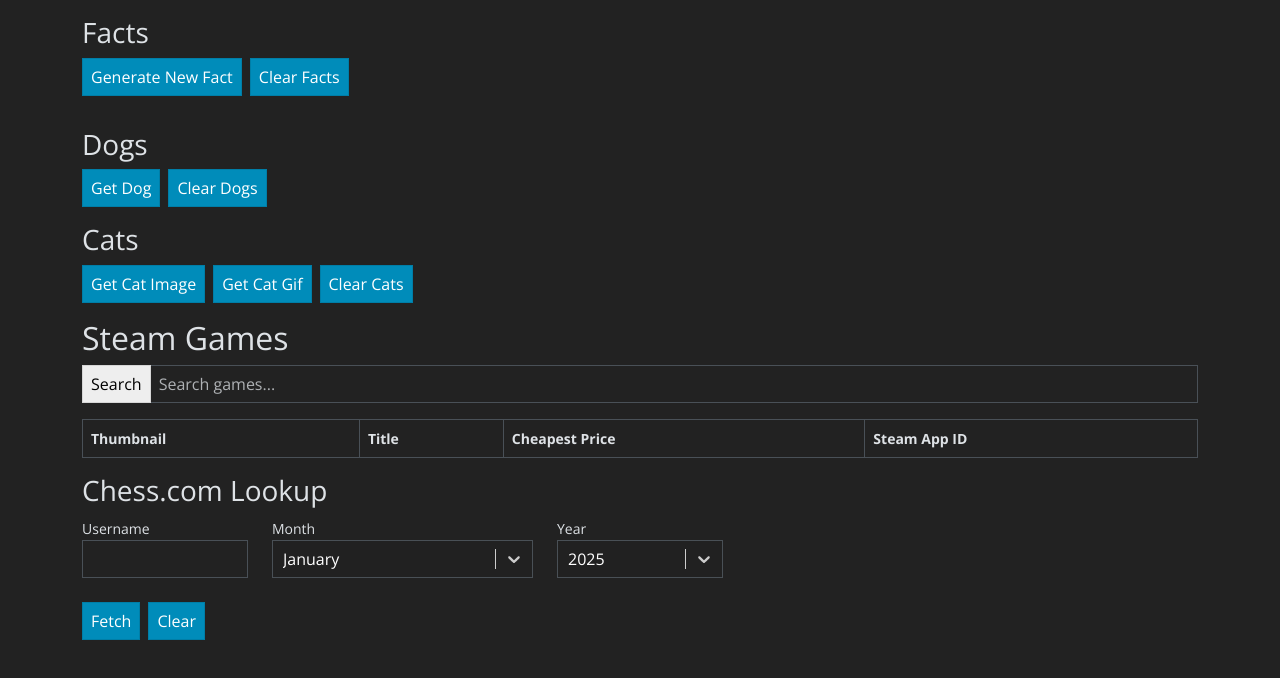
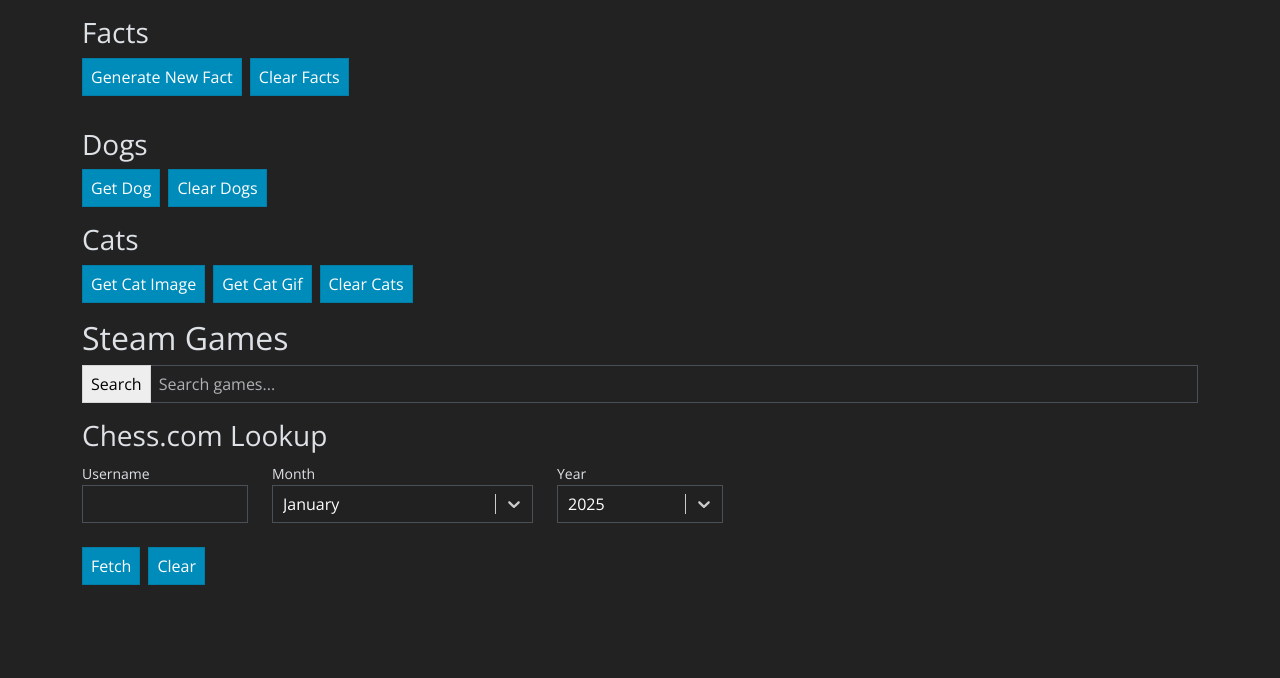
Before and after one commit to hosua/idk, a React (Vite) app: page / in a window 1280 px wide. Shown: the top 678 px of the page. Built offline with nearby package versions, Linux system fonts and the light colour scheme.

Commit message:
Use GenericTable in CheapSharkPage

```diff
--- a/src/pages/CheapSharkPage.jsx
+++ b/src/pages/CheapSharkPage.jsx
@@ -1,45 +1,33 @@
 import React, { useState, useEffect, useMemo } from "react";
 import { Button, Container, Table, Form, InputGroup } from "react-bootstrap";
-import {
-  createColumnHelper,
-  flexRender,
-  getCoreRowModel,
-  getSortedRowModel,
-  useReactTable,
-} from "@tanstack/react-table";
+import { createColumnHelper } from "@tanstack/react-table";
+import GenericTable from "@components/GenericTable";
+import CenterSpinner from "@components/CenterSpinner";
 
 export const CheapSharkPage = () => {
-  const [stores, setStores] = useState([]);
   const [sorting, setSorting] = useState([]);
   const [games, setGames] = useState([]);
   const [dlc, setDlc] = useState([]);
   const [searchQuery, setSearchQuery] = useState("");
+  const [isLoading, setIsLoading] = useState(false);
   const searchForGame = async () => {
+    setIsLoading(true);
     const res = await fetch(
       `https://www.cheapshark.com/api/1.0/games?title=${searchQuery}&limit=1000`,
     );
     const json = await res.json();
+    setIsLoading(false);
     const games = json.filter((item) => item.steamAppID);
     const dlc = json.filter((item) => !item.steamAppID);
     setGames(games);
     setDlc(dlc);
   };
 
-  // const fetchStores = async () => {
-  //   const res = await fetch("https://www.cheapshark.com/api/1.0/stores");
-  //   const json = await res.json();
-  //   setStores(json);
-  // };
-
-  // useEffect(() => {
-  //   fetchStores();
-  // }, []);
-
-  const columnHelper = createColumnHelper();
+  const helper = createColumnHelper();
 
   const columns = useMemo(
     () => [
-      columnHelper.accessor("thumb", {
+      helper.accessor("thumb", {
         header: "Thumbnail",
         cell: ({ getValue }) => (
           <div className="text-center">
@@ -56,41 +44,21 @@
         ),
         enableSorting: false,
       }),
-      columnHelper.accessor("external", {
+      helper.accessor("external", {
         header: "Title",
-        enableSorting: true,
       }),
-      columnHelper.accessor("cheapest", {
+      helper.accessor("cheapest", {
         header: "Cheapest Price",
-        enableSorting: true,
         cell: ({ getValue }) => `$${getValue()}`,
       }),
-      // columnHelper.accessor("gameID", {
-      //   header: "Game ID",
-      //   enableSorting: true,
-      // }),
-      columnHelper.accessor("steamAppID", {
+      helper.accessor("steamAppID", {
         header: "Steam App ID",
-        enableSorting: true,
       }),
     ],
     [],
   );
 
-  useEffect(() => console.log(games), [games]);
-
-  const table = useReactTable({
-    data: games,
-    columns,
-    getCoreRowModel: getCoreRowModel(),
-    getSortedRowModel: getSortedRowModel(),
-    state: {
-      sorting,
-    },
-    onSortingChange: setSorting,
-  });
-
-  const { getRowModel, getHeaderGroups } = table;
+  // useEffect(() => console.log(games), [games]);
 
   return (
     <Container>
@@ -107,62 +75,12 @@
           }}
         />
       </InputGroup>
-      <Table striped bordered>
-        <thead>
-          {getHeaderGroups().map((group) => (
-            <tr key={group.id}>
-              {group.headers.map((header) => (
-                <th
-                  key={header.id}
-                  style={{
-                    cursor: header.column.getCanSort() ? "pointer" : null,
-                  }}
-                >
-                  {header.isPlaceholder ? null : (
-                    <div
-                      className={
-                        header.column.getCanSort()
-                          ? "cursor-pointer select-none"
-                          : ""
-                      }
-                      onClick={header.column.getToggleSortingHandler()}
-                      title={
-                        header.column.getCanSort()
-                          ? header.column.getNextSortingOrder() === "asc"
-                            ? "Sort ascending"
-                            : header.column.getNextSortingOrder() === "desc"
-                              ? "Sort descending"
-                              : "Clear sort"
-                          : undefined
-                      }
-                    >
-                      {flexRender(
-                        header.column.columnDef.header,
-                        header.getContext(),
-                      )}
-                      {{
-                        asc: " 🔼",
-                        desc: " 🔽",
-                      }[header.column.getIsSorted()] ?? null}
-                    </div>
-                  )}
-                </th>
-              ))}
-            </tr>
-          ))}
-        </thead>
-        <tbody>
-          {getRowModel().rows.map((row) => (
-            <tr
-              key={row.id}
-              onClick={async () => {
-                // const { cheapestDealID: id } = row.original;
-                // const res = await fetch(
-                //   `https://www.cheapshark.com/api/1.0/deals?id=${id}`,
-                // );
-                // const data = await res.json();
-                // console.log(data);
-                // // Go to steam store page */
+      {isLoading && <CenterSpinner />}
+      {games.length > 0 && !isLoading && (
+        <GenericTable
+          data={games}
+          columns={columns}
+          handleRowClick={(row) => {
             if (row.original.steamAppID) {
               window.open(
                 `https://store.steampowered.com/app/${row.original.steamAppID}/`,
@@ -170,19 +88,11 @@
               );
             }
           }}
-              style={{
-                cursor: row.original.steamAppID ? "pointer" : null,
-              }}
-            >
-              {row.getVisibleCells().map((cell) => (
-                <td key={cell.id}>
-                  {flexRender(cell.column.columnDef.cell, cell.getContext())}
-                </td>
-              ))}
-            </tr>
-          ))}
-        </tbody>
-      </Table>
+          striped
+          bordered
+          hover
+        />
+      )}
     </Container>
   );
 };
```
Also changed, not shown: src/components/test/GenericTableTest.jsx (+1 -1 lines). Lines whose indentation alone changed are shown as unchanged.
